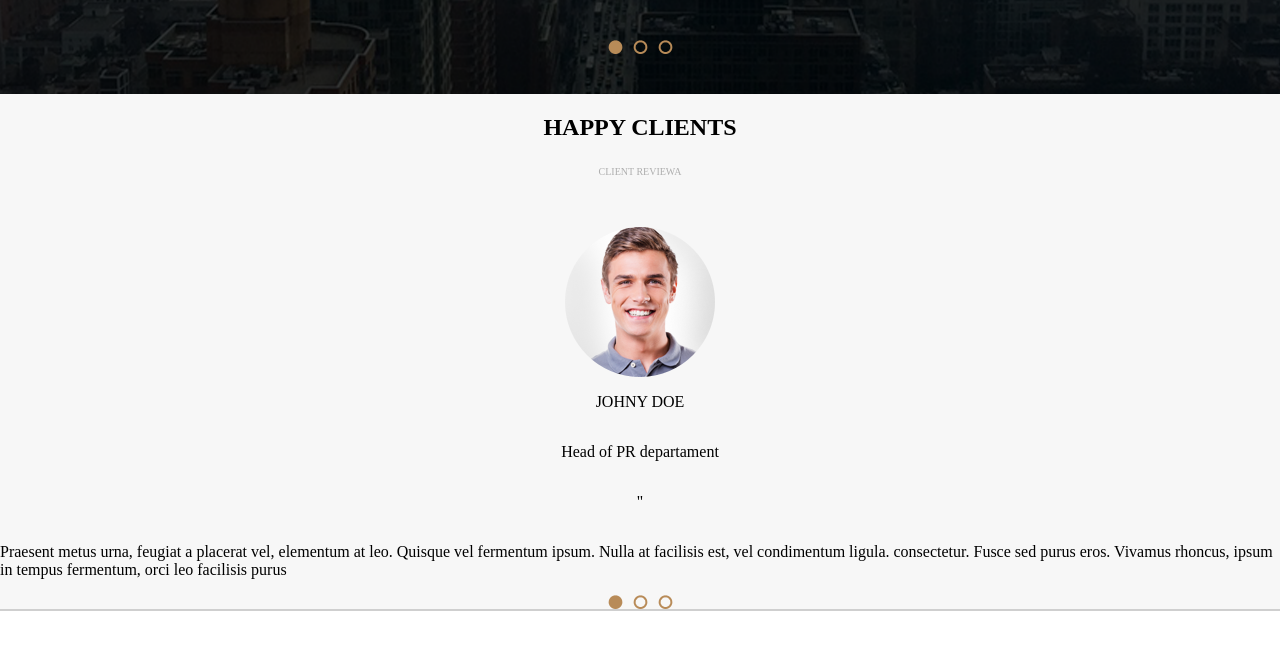
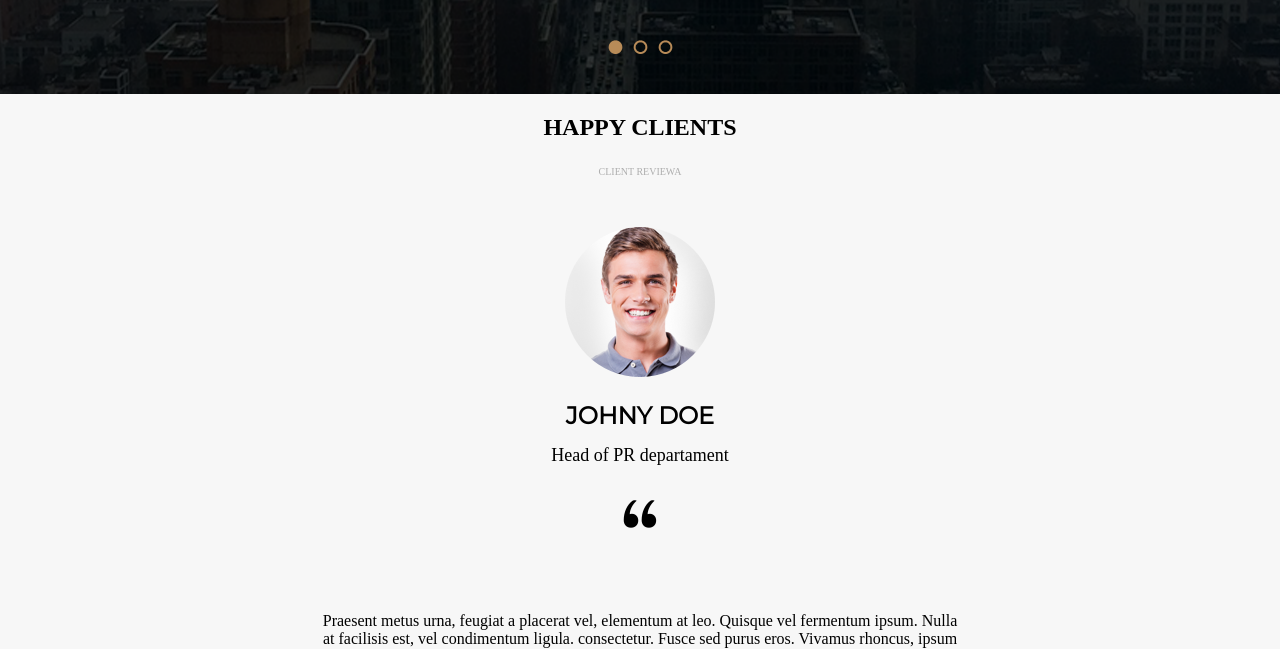
Before and after one commit to grzegorzgebala/awax-project, a website: page index.html in a window 1280 px wide. Shown: the part 3541-4190 px from the top of the page. Drawn offline with Linux system fonts and the light colour scheme.

Commit message:
Small styles

```diff
--- a/index.html
+++ b/index.html
@@ -4,6 +4,8 @@
 		<meta charset="utf-8">
 		<link rel="stylesheet" type="text/css" href="css/style.css">
 		<link rel="stylesheet" href="https://use.fontawesome.com/releases/v5.4.1/css/all.css" integrity="sha384-5sAR7xN1Nv6T6+dT2mhtzEpVJvfS3NScPQTrOxhwjIuvcA67KV2R5Jz6kr4abQsz" crossorigin="anonymous">
+		<link href="https://fonts.googleapis.com/css?family=Montserrat" rel="stylesheet">
+		<link href="https://fonts.googleapis.com/css?family=K2D" rel="stylesheet">
 		<title>AWAX</title>
 	</head>
 	<body>
@@ -204,13 +206,13 @@
 					<h2>HAPPY CLIENTS</h2>
 					<p class="who">CLIENT REVIEWA</p>
 					<img src="images/client.png" alt="client">
-					<p>JOHNY DOE</p>
-					<p>Head of PR departament</p>
-					<p>''</p>
-					<p>
+					<p class="name">JOHNY DOE</p>
+					<p class="position">Head of PR departament</p>
+					<p class="quotation">“</p>
+					<p class="description">
 						Praesent metus urna, feugiat a placerat vel, elementum at leo. Quisque vel fermentum ipsum. Nulla at facilisis est, vel condimentum ligula. consectetur. Fusce sed purus eros. Vivamus rhoncus, ipsum in tempus fermentum, orci leo facilisis purus
 					</p>
-					<img src="images/paginator.png" alt="pagination">
+					<img class="pagination" src="images/paginator.png" alt="pagination">
 				</section>
 				<section class="happy_clients_logo">
 						<img src="images/logo1.png" alt="logo1">
--- a/sass/style.scss
+++ b/sass/style.scss
@@ -219,6 +219,7 @@ body {
       text-align: center;
       line-height: 55px;
       font-size: 14px;
+      background-color: rgb(237, 237, 237);
     }
 
     .projects_button:before {
@@ -240,6 +241,7 @@ body {
     height: 55px;
     border-top-left-radius: 50%;
     border-bottom-left-radius: 50%;
+    background-color: rgb(237, 237, 237);
   }
   .buttons:after {
     content: " ";
@@ -250,6 +252,7 @@ body {
     height: 55px;
     border-top-right-radius: 50%;
     border-bottom-right-radius: 50%;
+    background-color: rgb(237, 237, 237);
   }
 
   .l1 img {
@@ -335,6 +338,34 @@ body {
   align-items: center;
   flex-direction: column;
   background-color: rgb(247, 247, 247);
+
+  .name {
+    font-weight: bold;
+    font-family: 'Montserrat', sans-serif;
+    font-size: 24px;
+    margin-bottom: 15px;
+  }
+
+  .position {
+    margin: 0;
+    font-size: 18px;
+  }
+
+  .quotation {
+    font-family: 'K2D', sans-serif;
+    font-size: 100px;
+    margin: 0;
+  }
+
+  .description {
+    max-width: 50%;
+    text-align: center;
+    margin-bottom: 50px;
+  }
+
+  .pagination {
+    margin-bottom: 50px;
+  }
 }
 
 .happy_clients_logo {
```
Also changed, not shown: css/style.css.
